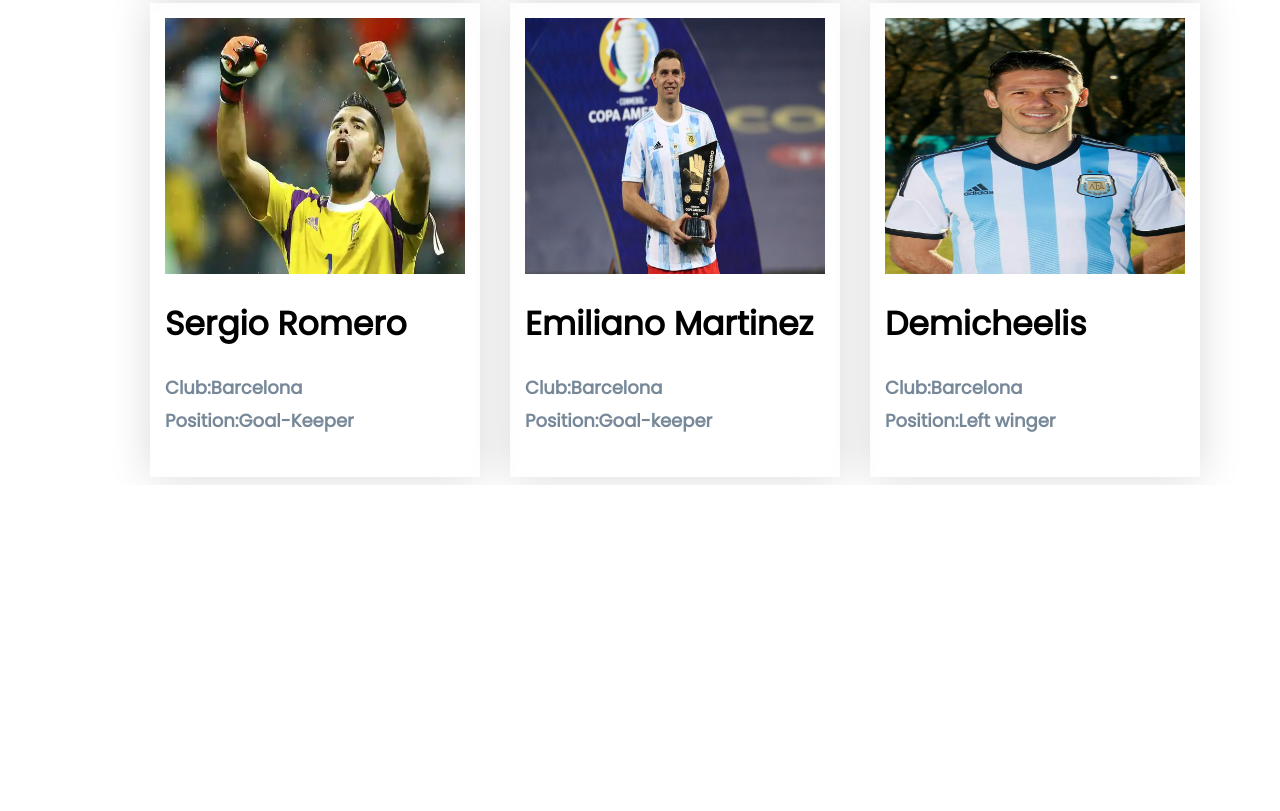
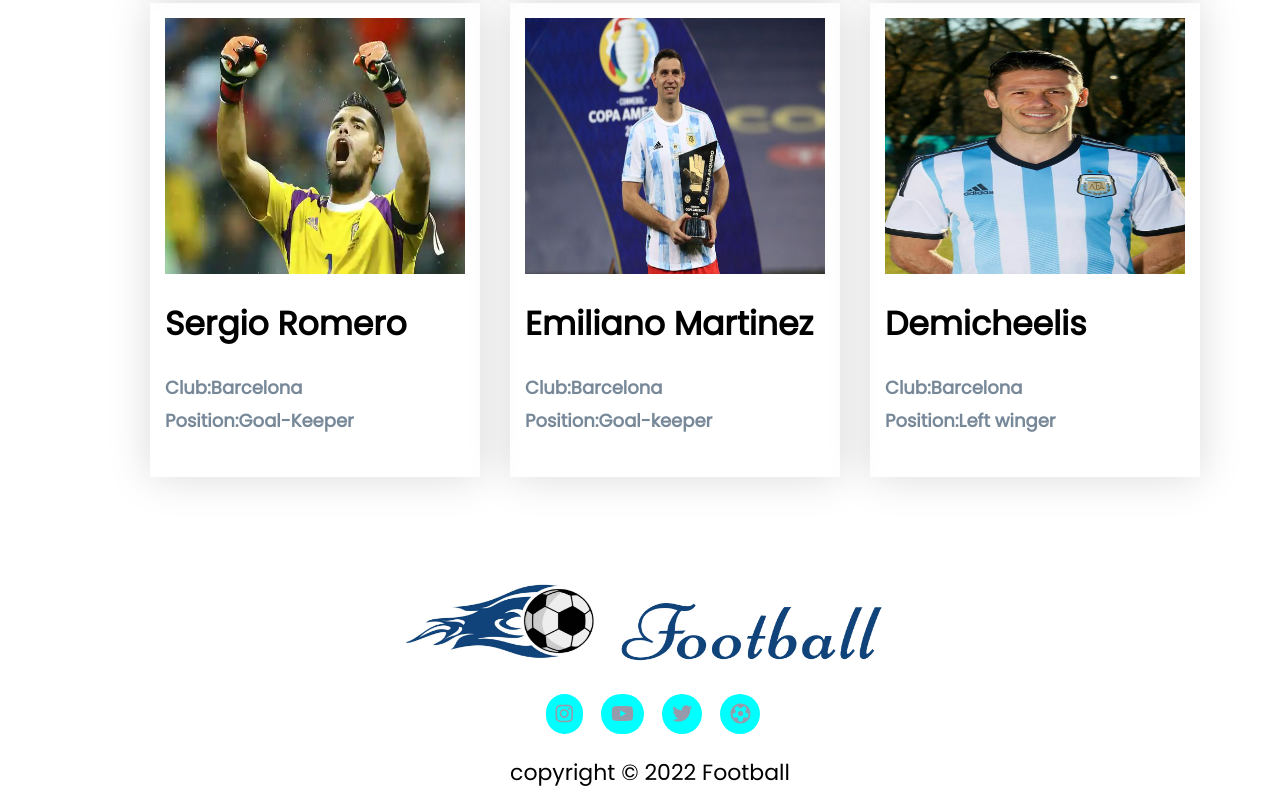
Before and after one commit to rejaulrasel/Copa-America, a plain HTML site: page index.html in a window 1280 px wide. Shown: the part 2170-2981 px from the top of the page. Before the commit the page ends 2655 px from the top, so only its background shows below. Drawn offline with Linux system fonts and the light colour scheme.

Commit message:
complete footer parts

```diff
--- a/index.html
+++ b/index.html
@@ -199,6 +199,26 @@
 
         </section>
     </main>
+
+    <!---------------------------------
+        Footer parts
+----------------------------------->
+
+    <footer>
+        <div class="logo">
+            <img src="images/Logo.png" alt="Logo of The Touranament">
+        </div>
+        <div class="social-icon">
+            <i class="fab fa-instagram"></i>
+            <i class="fab fa-youtube"></i>
+            <i class="fab fa-twitter"></i>
+            <i class="far fa-futbol"></i>
+
+        </div>
+        <div class="copyright-text">
+            <p>copyright &#xa9; 2022 Football</p>
+        </div>
+    </footer>
 </body>
 
 </html>
--- a/style/styles.css
+++ b/style/styles.css
@@ -4,6 +4,14 @@ body{
     margin: 0;
     font-family: 'Poppins', sans-serif;
 }
+/* ===========================
+     Main parts starts
+============================= */
+
+/* =======================================
+     Tournament name-banner-parts
+========================================== */
+
 .container{
     background: #2D25A0;
 
@@ -53,9 +61,15 @@ body{
     margin-top: 100px;
 }
 
-/* ----------------------------------
-         Argentina Squad parts
-------------------------------------- */
+
+/* =======================================
+     Tournament name-banner-parts ends
+========================================== */
+
+
+/* ====================================
+         Argentina Squad parts starts
+======================================== */
 
 .argentina-squad{
     width: 1050px;
@@ -98,6 +112,49 @@ body{
     line-height:80%;
     font-size: 18px;
     font-weight: 700;
-    color: lightslategray
+    color: lightslategray;
 
 }
+
+/* ====================================
+         Argentina Squad parts ends
+======================================== */
+
+/* ===========================
+     Main parts ends
+============================= */
+
+/* ==================================
+            Footer parts starts
+   ================================== */
+
+footer{
+    text-align: center;
+    margin-top: 100px;
+}
+.logo img{
+    width: 483.87px;
+    height: 110px;
+}
+
+.social-icon{
+    margin-left: 40px;
+}
+.fab,.far{
+    background-color: cyan;
+    font-size: 20px;
+    color: #969BAB;
+    border-radius: 60px;
+    margin-right: 14px;
+    text-align: center;
+    padding: 10px;
+
+}
+.copyright-text{
+    font-size:22px ;
+    margin-left: 20px;
+}
+
+/* ==================================
+            Footer parts ends
+   ================================== */
```
Also changed, not shown: images/massi banner.png (deleted).
